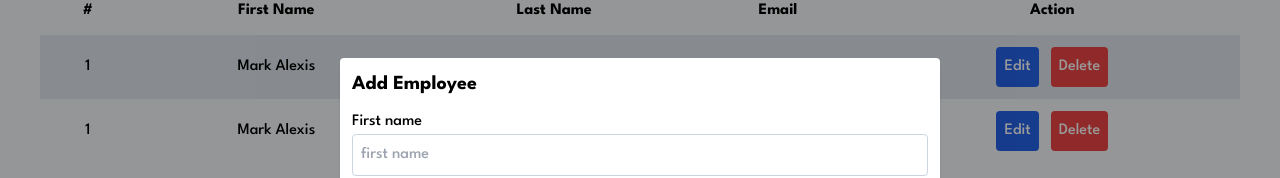
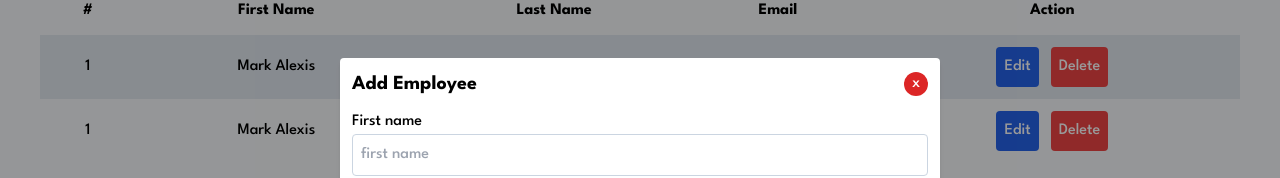
Before and after one commit to Mark-Alexis-Posadas/react-mini-practice, a React (Vite) app: page / in a window 1280 px wide. Both pictures are taken after a click on the button "Add Employee". Shown: the part 173-351 px from the top of the page. Built offline with nearby package versions, Linux system fonts and the light colour scheme.

Commit message:
added close button

```diff
--- a/src/components/AddEmployee/AddEmployeeModal.jsx
+++ b/src/components/AddEmployee/AddEmployeeModal.jsx
@@ -2,7 +2,12 @@ export default function AddEmployeeModal({ state }) {
   return (
     <div className="w-full h-full top-0 left-0 overflow-auto z-10 fixed bg-black bg-opacity-40 flex">
       <form className="bg-white shadow-md p-3 rounded w-[600px] m-auto">
-        <h2 className="mb-3 font-bold text-xl">Add Employee</h2>
+        <header className="flex items-center justify-between mb-3">
+          <h2 className="font-bold text-xl">Add Employee</h2>
+          <button className="rounded-full p-2 text-white bg-red-600 w-6 h-6 flex items-center justify-center">
+            x
+          </button>
+        </header>
         <div className="flex flex-col">
           <label htmlFor="firstName">First name</label>
           <input
--- a/src/components/AddEmployee/EmployeeList.jsx
+++ b/src/components/AddEmployee/EmployeeList.jsx
@@ -33,6 +33,7 @@ export const EmployeeList = () => {
       </header>
       <Table />
       {state.isToggle && <AddEmployeeModal state={state} />}
+      {/* {state <= 2 ? "" : <p>pagination</p>} */}
     </div>
   );
 };
--- a/src/components/AddEmployee/Table.jsx
+++ b/src/components/AddEmployee/Table.jsx
@@ -1,6 +1,6 @@
 import React from "react";
 
-export default function Table() {
+export default function Table({ toggleEdit }) {
   return (
     <table className="w-full">
       <thead className="bg-slate-50">
@@ -20,7 +20,12 @@ export default function Table() {
           <td className="p-3 text-center">Posadas</td>
           <td className="p-3 text-center">Email</td>
           <td className="p-3 text-center">
-            <button className="text-white bg-blue-600 rounded p-2">Edit</button>
+            <button
+              className="text-white bg-blue-600 rounded p-2"
+              onClick={toggleEdit}
+            >
+              Edit
+            </button>
             <button className="text-white bg-red-500 rounded p-2 ml-3">
               Delete
             </button>
```
